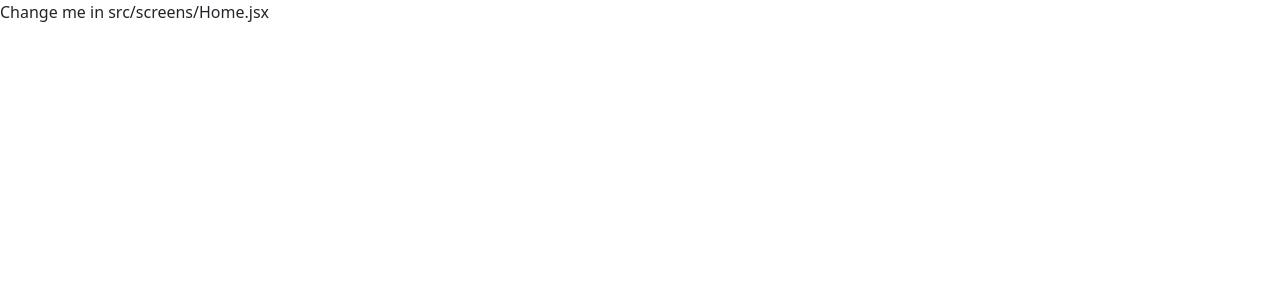
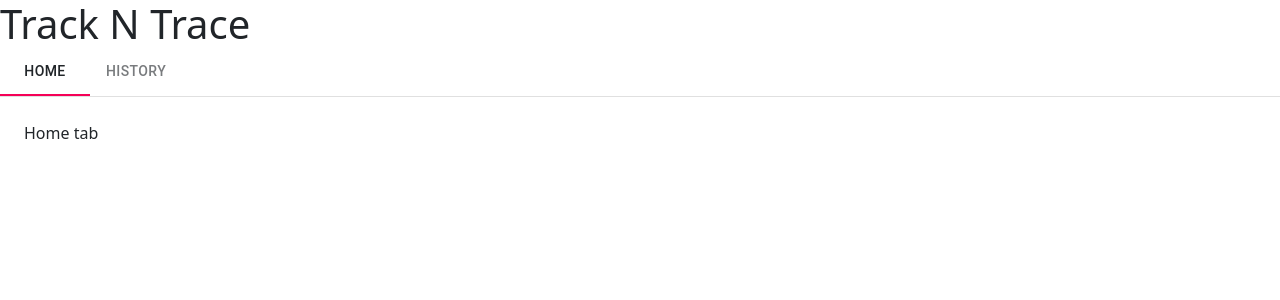
Before and after one commit to Muhammad-Naeem677/ip-tracking-validation, a React (Create React App) app: page / in a window 1280 px wide. Shown: the top 300 px of the page. Built offline with nearby package versions, Linux system fonts and the light colour scheme.

Commit message:
navbar - added navbar & menu in home screen

```diff
--- a/package.json
+++ b/package.json
@@ -5,6 +5,7 @@
   "dependencies": {
     "@emotion/react": "^11.7.1",
     "@emotion/styled": "^11.6.0",
+    "@material-ui/lab": "^4.0.0-alpha.60",
     "@mui/icons-material": "^5.2.5",
     "@mui/material": "^5.2.8",
     "@testing-library/jest-dom": "^5.16.1",
--- a/src/screens/Home.jsx
+++ b/src/screens/Home.jsx
@@ -1,9 +1,32 @@
 import React from 'react';
+import Box from '@mui/material/Box';
+import Tab from '@mui/material/Tab';
+import { TabContext, TabList, TabPanel } from '@material-ui/lab';
+import { Stack } from '@mui/material';
 
 const Home = () => {
+    const [value, setValue] = React.useState('1');
+
+    const handleChange = (event, newValue) => {
+        setValue(newValue);
+    };
     return (
         <div>
-            <p>Change me in src/screens/Home.jsx</p>
+            <TabContext value={value}>
+                <Box sx={{ borderBottom: 1, borderColor: 'divider' }}>
+                    <Stack>
+                        <Stack direction={{sm: 'row', xs:'column'}} spacing={{ sm: 2, xs: 2 }} >
+                            <h1>Track N Trace</h1>
+                        </Stack>
+                        <TabList onChange={handleChange} aria-label="lab API tabs example">
+                            <Tab label="HOME" value="1" />
+                            <Tab label="HISTORY" value="2" />
+                        </TabList>
+                    </Stack>
+                </Box>
+                <TabPanel value="1">Home tab</TabPanel>
+                <TabPanel value="2">History tab</TabPanel>
+            </TabContext>
         </div>
     );
 };
```
Also changed, not shown: 2 other files (tests, documents, lock files or other folders).
